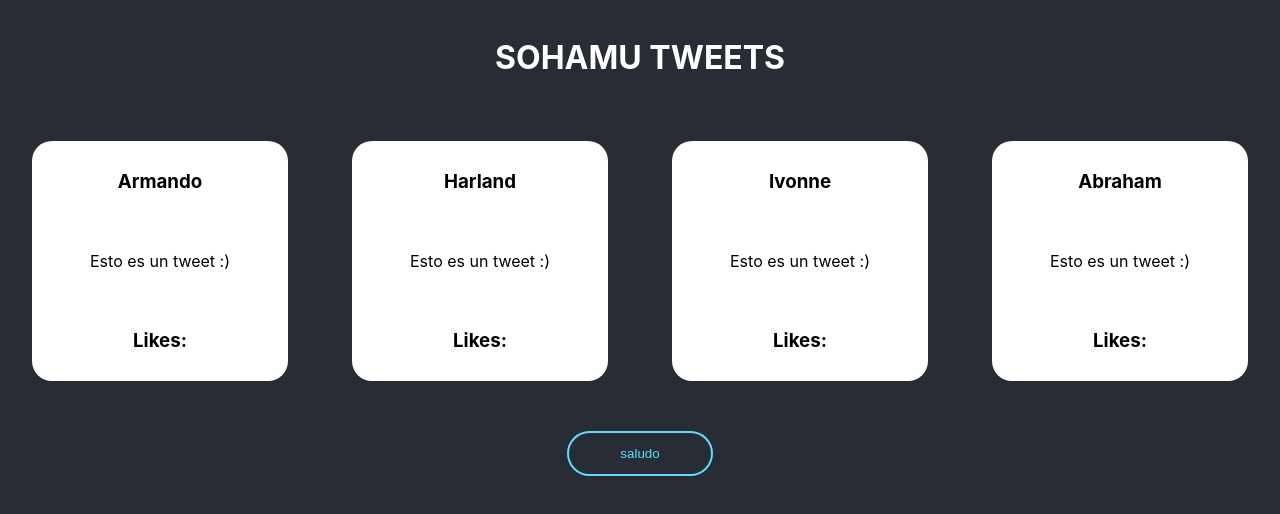
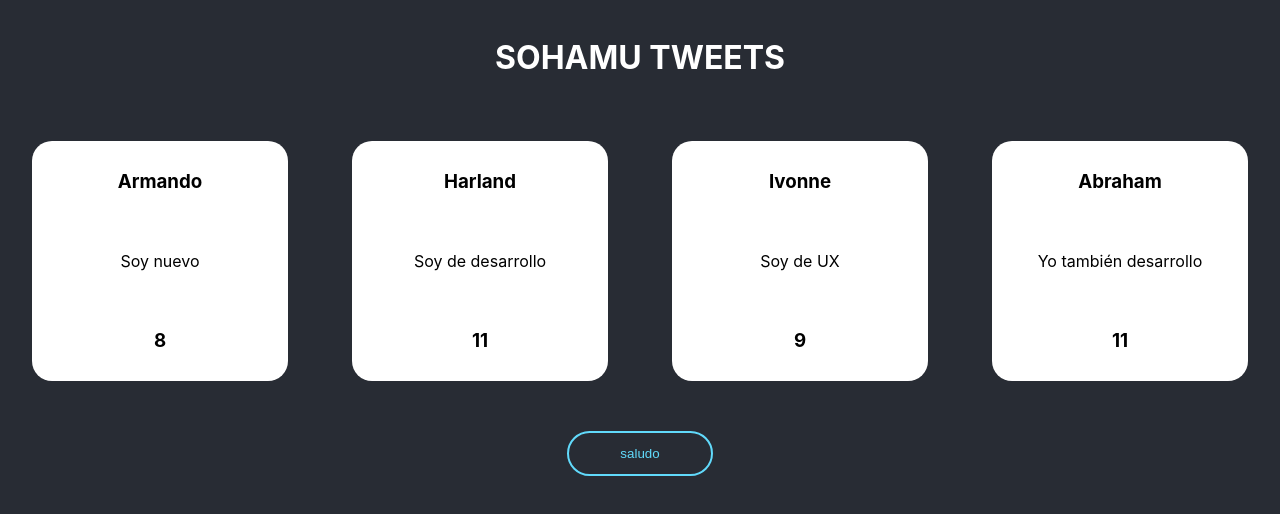
Before and after one commit to Eduardo-Castillo-Sfleet/first-react-app, a React (Create React App) app: page / in a window 1280 px wide. Shown: the top 514 px of the page. Built offline with nearby package versions, Linux system fonts and the light colour scheme.

Commit message:
destructurando con ES6 y usando js en template

```diff
--- a/src/App.js
+++ b/src/App.js
@@ -15,10 +15,10 @@ const App = () => {
     <div className="App">
       <h1 className="titleTweet">Sohamu tweets</h1>
       <div className="Tweets">
-        <Tweet name="Armando"/>
-        <Tweet name="Harland"/>
-        <Tweet name="Ivonne"/>
-        <Tweet name="Abraham"/>
+        <Tweet name="Armando" message="Soy nuevo"/>
+        <Tweet name="Harland" message="Soy de desarrollo"/>
+        <Tweet name="Ivonne" message="Soy de UX"/>
+        <Tweet name="Abraham" message="Yo también desarrollo"/>
       </div>
       <Saludo />
     </div>
--- a/src/Tweet.js
+++ b/src/Tweet.js
@@ -1,12 +1,12 @@
 import React from 'react';
 import './App.css'
 
-const Tweet = (props) => {
+const Tweet = ({name, message}) => {
     return(
         <div className="tweet">
-            <h3>{props.name}</h3>
-            <p>Esto es un tweet :)</p>
-            <h3>Likes:</h3>
+            <h3>{name}</h3>
+            <p>{message}</p>
+            <h3>{Math.floor((Math.random()*10)+2)}</h3>
         </div>
     );
 }
```
Also changed, not shown: 1 other file (tests, documents, lock files or other folders).
